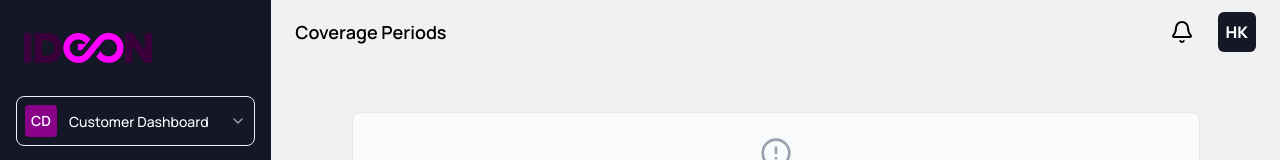
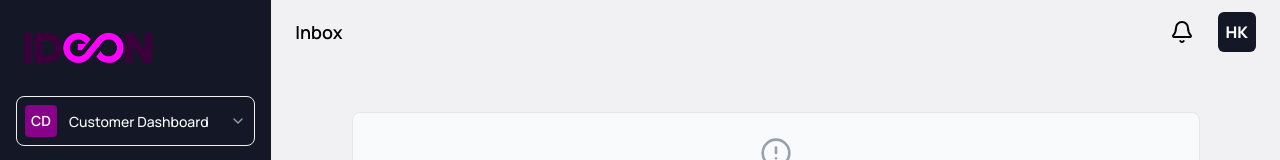
Before and after one commit to matheusvoriboli/ideon, a React (Vite) app: page / in a window 1280 px wide. Shown: the top 160 px of the page. Built offline with nearby package versions, Linux system fonts and the light colour scheme.

Commit message:
fix: page name in the Header component being defined properly using the current location

```diff
--- a/src/components/UI/Header/Header.tsx
+++ b/src/components/UI/Header/Header.tsx
@@ -1,13 +1,22 @@
 import { Bell } from 'lucide-react'
+import { useLocation } from 'react-router-dom'
+import { Routes, routeLabels } from '~/utils/constants'
 
 const Header: React.FC = () => {
+  const location = useLocation()
+
+  // Get the page name based on current route
+  const getPageName = (): string => {
+    const currentRoute = location.pathname as Routes
+    return routeLabels[currentRoute] || 'Page'
+  }
+
   return (
     <header className="h-16" role="banner">
       <div className="px-6">
         <div className="flex justify-between items-center h-16">
-          {/* TODO: Send page name as parameter */}
           <h1 className="flex items-center text-lg font-semibold">
-            Coverage Periods
+            {getPageName()}
           </h1>
           <nav
             className="flex items-center space-x-4"
--- a/src/pages/CoveragePeriods/CoveragePeriods.tsx
+++ b/src/pages/CoveragePeriods/CoveragePeriods.tsx
@@ -15,6 +15,7 @@ import {
   defaultCoveragePeriodsFilters,
 } from '~/utils/schemas/coveragePeriodsSchema'
 import { useFiltersStore } from '~/stores/filtersStore'
+import { notImplemented } from '~/utils'
 
 const CoveragePeriods: React.FC = () => {
   const [isOffcanvasOpen, setIsOffcanvasOpen] = useState(false)
@@ -82,12 +83,16 @@ const CoveragePeriods: React.FC = () => {
             role="toolbar"
             aria-label="Page actions"
           >
-            <Button variant="outline" onClick={() => {}} aria-label="Settings">
+            <Button
+              variant="outline"
+              onClick={() => notImplemented('Settings')}
+              aria-label="Settings"
+            >
               <Settings size={20} aria-hidden="true" />
             </Button>
             <Button
               variant="outline"
-              onClick={() => {}}
+              onClick={() => notImplemented('Export CSV')}
               aria-label="Export data as CSV"
             >
               Export CSV
```
